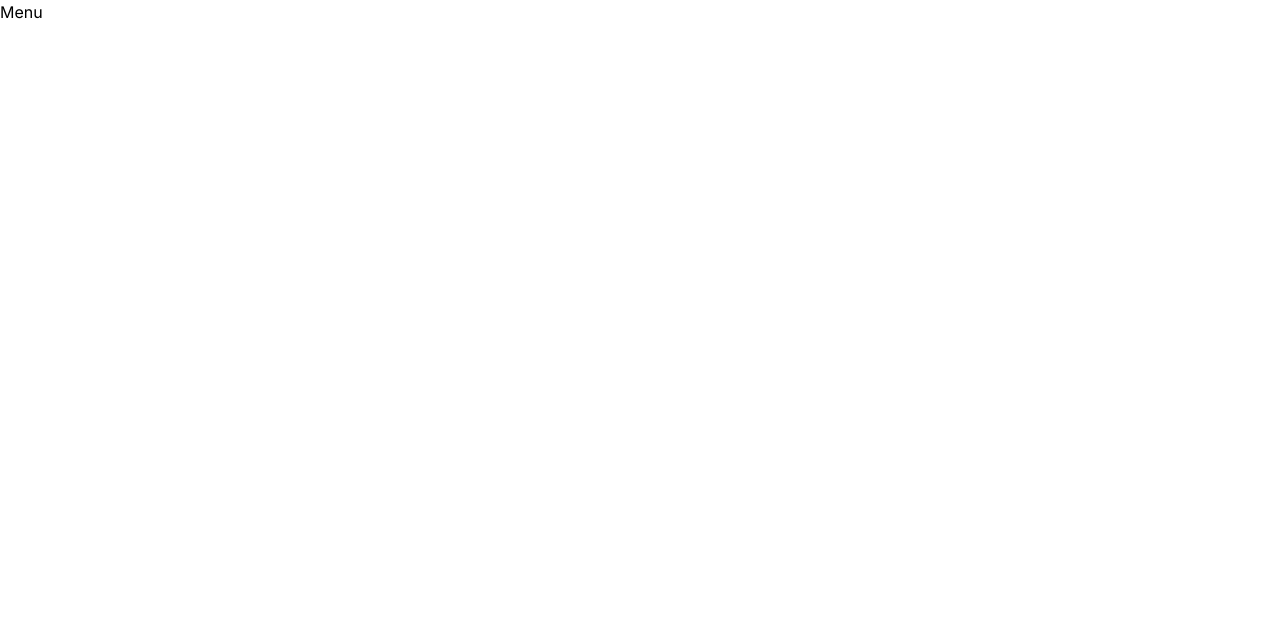
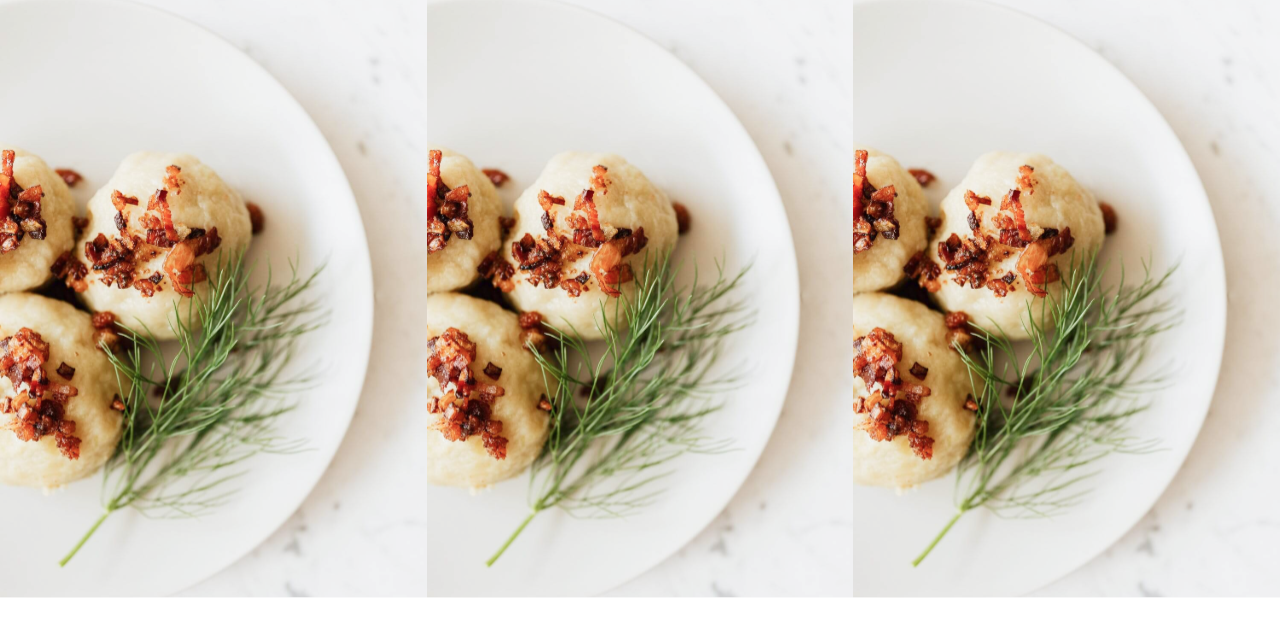
Before and after one commit to hsbysddq/restaurant-reservation, a Next.js app: page /menu in a window 1280 px wide. Shown: the top 636 px of the page. Built offline with nearby package versions, Linux system fonts and the light colour scheme.

Commit message:
Edit menu section

```diff
--- a/app/menu/page.tsx
+++ b/app/menu/page.tsx
@@ -1,7 +1,22 @@
-import React from "react"
+import Image from "next/image"
+const Menu = () => {
+  return (
+    <div className="">
+      <div className="flex">
+        <div className="basis-4/12">
+          <Image src="/menu1.svg" width={555} height={652} alt="Menu" />
+        </div>
 
-const Menu = () => {
-  return <div>Menu</div>
+        <div className="basis-4/12">
+          <Image src="/menu1.svg" width={555} height={652} alt="Menu" />
+        </div>
+
+        <div className="basis-4/12">
+          <Image src="/menu1.svg" width={555} height={652} alt="Menu" />
+        </div>
+      </div>
+    </div>
+  )
 }
 
 export default Menu
```
Also changed, not shown: public/menu1.svg (added).
